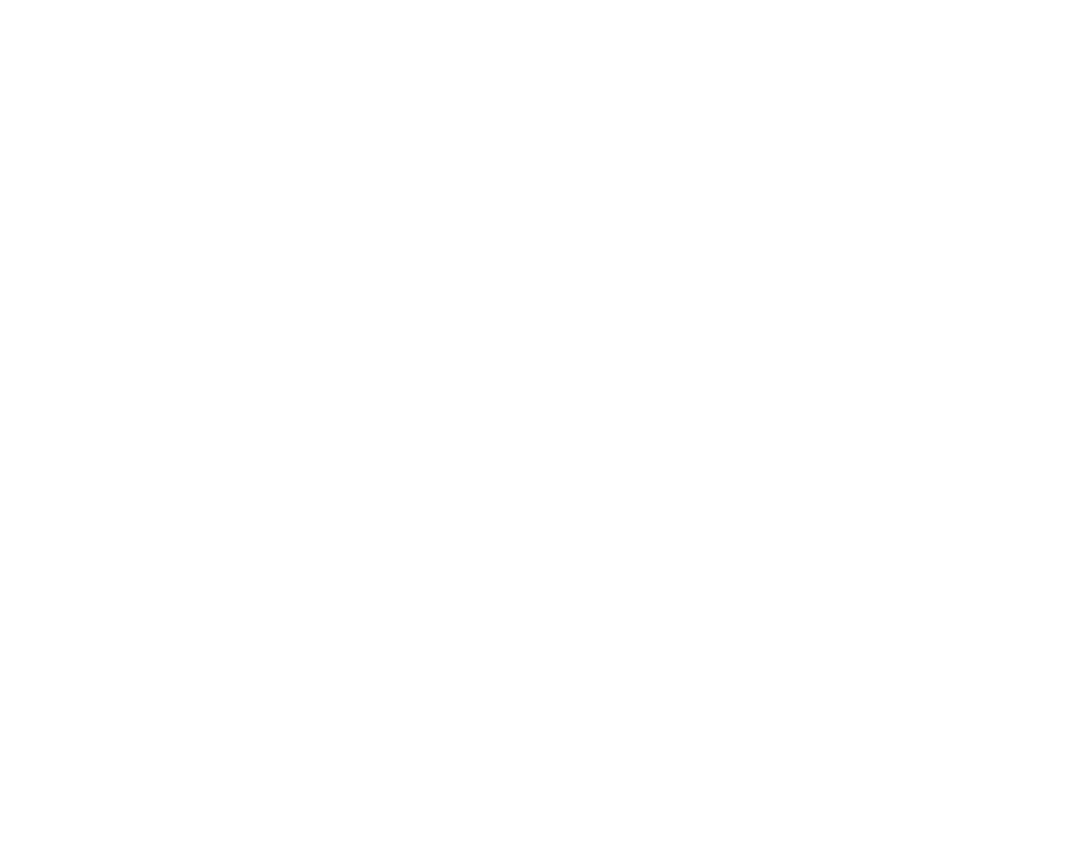
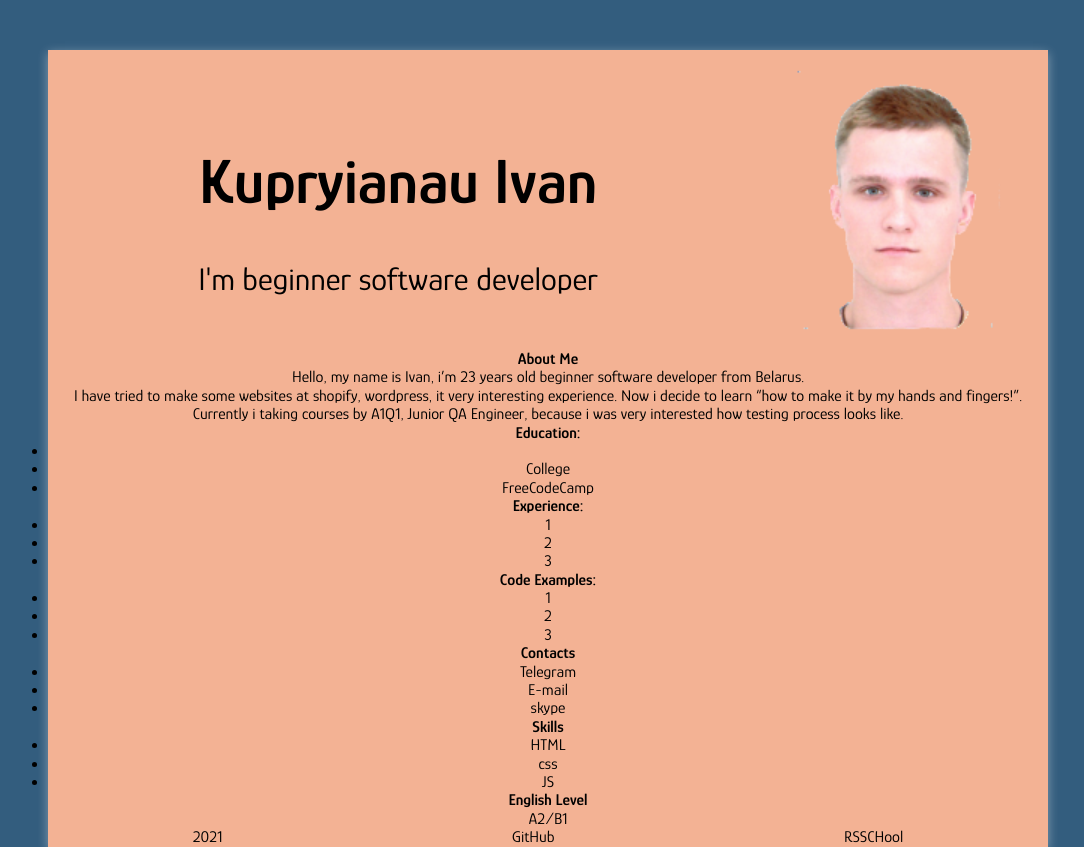
Before and after one commit to KuperIvan/rsschool-cv, a website: page index.html in a window 1280 px wide. Shown: the whole page, without its empty margins (92-1176 px from the left). Before the commit the page ends 800 px from the top, so only its background shows below. Drawn offline with Linux system fonts and the light colour scheme.

Commit message:
feat: regroup elements on page

```diff
--- a/index.html
+++ b/index.html
@@ -4,6 +4,7 @@
   <meta charset="UTF-8">
   <meta http-equiv="X-UA-Compatible" content="IE=edge">
   <meta name="viewport" content="width=device-width, initial-scale=1.0">
+  <link rel="stylesheet" href="styles/normalize.css">
   <link rel="stylesheet" href="styles/style.css">
   <link rel="preconnect" href="https://fonts.googleapis.com">
   <link rel="preconnect" href="https://fonts.gstatic.com" crossorigin>
@@ -12,9 +13,80 @@
 </head>
 <body>
   <div class="container">
-    <header id="page-header"></header>
-    <main id="main-section"></main>
-    <footer id="page-footer"></footer>
+    <header>
+      <div class="header__title">
+        <h1 id="main_header"> Kupryianau Ivan </h1>
+        <h class="header__subtitle"> I'm beginner software developer </h>
+      </div>
+      <img class="profile__photo" src="assets/myPhoto.png" alt="profile-photo">
+    </header>
+
+    <main class="user__info_section">
+      <div class="section__left">
+        <section class="user__info user__info-about_me">
+          <h2>About Me</h2>
+          <p> Hello, my name is Ivan, i’m 23 years old beginner software developer from Belarus.
+          <p>I have tried to make some websites at shopify, wordpress, it very interesting experience. Now i decide to learn “how to make it by my hands and fingers!”.</p>
+          <p>Currently i taking courses by A1Q1, Junior QA Engineer, because i was very interested how testing process looks like.</p>
+        </section>
+
+        <section class="user__info user__info-education">
+          <h2>Education: </h2>
+          <ul class="education__list">
+            <li class="education__item"></li>
+            <li class="education__item">College</li>
+            <li class="education__item">FreeCodeCamp</li>
+          </ul>
+        </section>
+
+        <section class="user__info user__info-expirience">
+          <h2>Experience: </h2>
+          <ul class="education__list">
+            <li class="education__item">1</li>
+            <li class="education__item">2</li>
+            <li class="education__item">3</li>
+          </ul>
+        </section>
+
+        <section class="user__info user__info-code">
+          <h2>Code Examples: </h2>
+          <ul class="education__list">
+            <li class="education__item">1</li>
+            <li class="education__item">2</li>
+            <li class="education__item">3</li>
+          </ul>
+        </section>
+      </div>
+      <aside>
+        <section class="user__info user__info-contacts">
+          <h2>Contacts</h2>
+          <ul class="concacts__list">
+            <li class="item">Telegram</li>
+            <li class="item">E-mail</li>
+            <li class="item">skype</li>
+          </ul>
+        </section>
+        <section class="user__info user__info-skills">
+          <h2>Skills</h2>
+          <ul class="concacts__list">
+            <li class="item">HTML</li>
+            <li class="item">css</li>
+            <li class="item">JS</li>
+          </ul>
+        </section>
+        <section class="user__info user__info-skills">
+          <h2>English Level</h2>
+          <p> A2/B1 </p>
+          </ul>
+        </section>
+      </aside>
+    </main>
+
+    <footer>
+      <div class="footer__year">2021</div>
+      <div class="footer__year">GitHub</div>
+      <div class="footer__year">RSSCHool</div>
+    </footer>
   </div>
 </body>
 </html>
--- a/styles/style.css
+++ b/styles/style.css
@@ -1,123 +1,53 @@
 * {
+  box-sizing: border-box;
   margin: 0;
   padding: 0;
   font-size: 1rem;
   font-family: "Glory", sans-serif;
-  /* overflow: hidden; */
+}
+
+body {
+  min-height: 100vh;
+  display: flex;
+  flex-direction: column;
+  text-align: center;
+  background-color: #335d7e;
+}
+
+footer {
+  display: flex;
+  flex-direction: row;
+  justify-content: space-around;
+  margin-top: auto;
+}
+
+header {
+  display: flex;
+  flex-direction: row;
+  justify-content: space-around;
 }
 
 .container {
   display: flex;
   flex-direction: column;
-  width: 1200px;
-  height: 100vh;
+  width: 1000px;
   margin: 0 auto;
+  margin-top: 50px;
+  box-shadow: 0 3px 10px rgb(255 255 255/ 0.4);
+  background-color: #f3b294;
 }
 
-/* HEADER {Start} */
-.header {
-  display: flex;
-  justify-content: space-around;
-  padding-top: 20px;
-  background-color: #ffccff;
+.header__title {
+  flex-grow: 1;
+  align-self: center;
+  font-size: 2rem;
+  /* text-align: center; */
 }
 
-.page_header {
-  font-size: 2.5em;
-  font-weight: 600;
+.header__subtitle {
+  font-size: 2rem;
 }
 
-.header_subtitle {
-  font-size: 1.5em;
-  font-weight: 400;
-  text-align: center;
+.profile__photo {
+  width: 300px;
 }
-
-/* HEADER {End} */
-
-
-/* MAIN_SECTION {Start} */
-
-main {
-  display: flex;
-  flex-direction: row;
-  padding: 15px;
-}
-
-.main_content {
-  padding-right: 20px;
-}
-
-.main_section > h2 {
-  padding-bottom: 5px;
-  /* padding-right: 5px; */
-  font-size: 2em;
-  font-weight: 600;
-}
-
-.main_content-header {
-  position: relative;
-}
-
-.main_section > p {
-  font-size: 1.5em;
-  font-weight: 200;
-  border-top: 3px solid #000000;
-
-}
-
-/* .main_content-header::after {
-  content: "";
-  position: absolute;
-  bottom: 0;
-  left: 0;
-  width: 100%;
-  height: 3px;
-  background-color: #000000;
-} */
-
-/* MAIN_SECTION {END} */
-
-aside {
-  margin-top: 20px;
-  background-color: rgba(7, 7, 7, 0.1);
-}
-
-.main_section-languages {
-  position: relative;
-  display: flex;
-  flex-direction: column;
-  justify-content: space-around;
-  width: 100%;
-  height: auto;
-  /* background-color: #000000; */
-}
-
-/* .main_section__avatar {
-  position: absolute;
-  content: "";
-  bottom: -700px;
-  left: -95px;
-  /* border: 1px solid #ffff22;  */
-  /* width: 500px;
-}*/
-
-
-
-
-
-
-
-
-
-
-/* FOOTER {Start} */
-.page_footer {
-  display: flex;
-  flex-direction: row;
-  justify-content: space-between;
-  align-items: center;
-  padding: 10px 20px;
-  background-color: rgba(200, 0, 0, 0.1);
-}
-/* FOOTER {End} */
```
Also changed, not shown: assets/logo.jpg, assets/logo.png, assets/myPhoto.png (added), styles/normalize.css, 2 other files.
